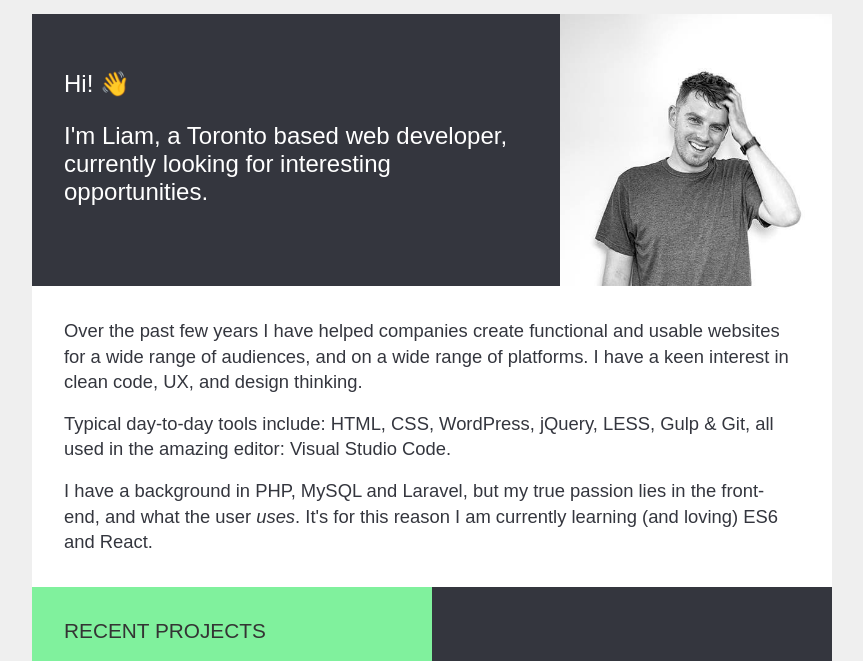
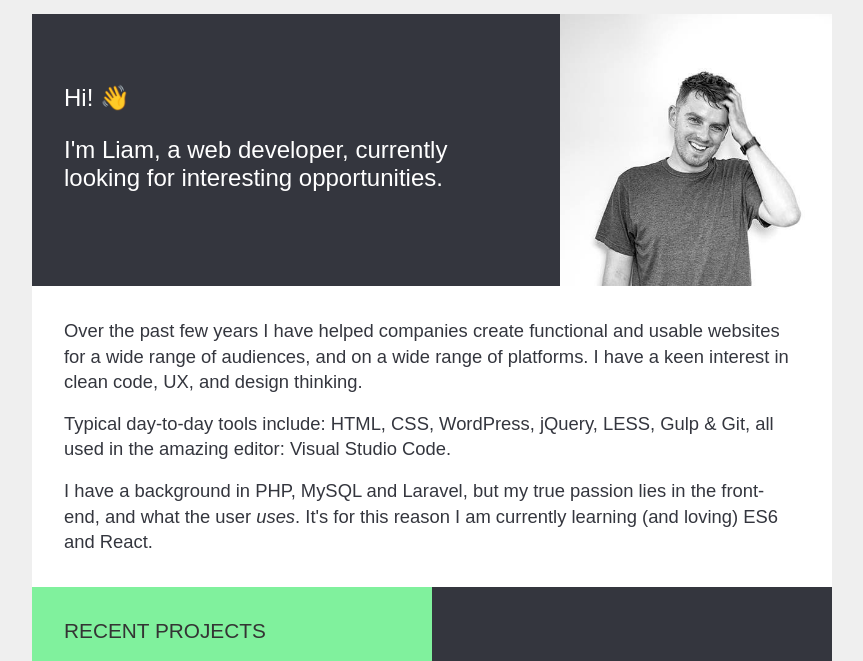
Before and after one commit to lmfrgsn/lmfrgsn.github.io, a website: page index.html in a window 1280 px wide. Shown: the part 84-745 px from the top of the page, without its empty margins (208-1071 px from the left). Drawn offline with Linux system fonts and the light colour scheme; a web font is replaced by a local one.

Commit message:
Remove "Toronto based"

```diff
--- a/index.html
+++ b/index.html
@@ -27,7 +27,7 @@
             <div class="row dark">
                 <div class="col two-thirds intro-text with-content">
                     <h1>Hi! 👋</h1>
-                    <h1>I'm Liam, a Toronto based web developer, currently looking for interesting opportunities.</h1>
+                    <h1>I'm Liam, a web developer, currently looking for interesting opportunities.</h1>
                 </div>
                 <div class="col one-third">
                     <figure>
```
Also changed, not shown: 1 other file.
